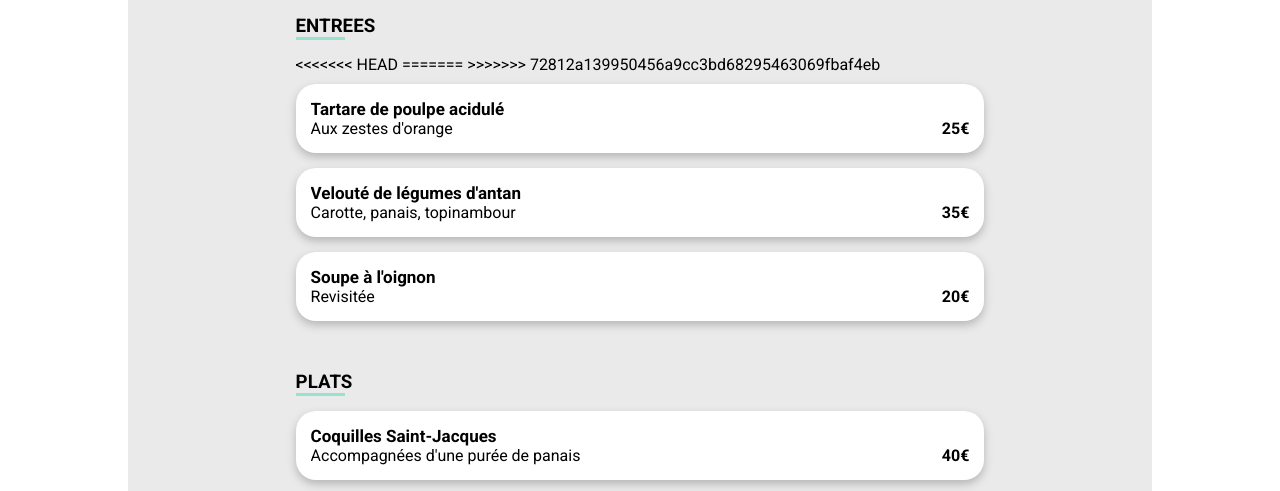
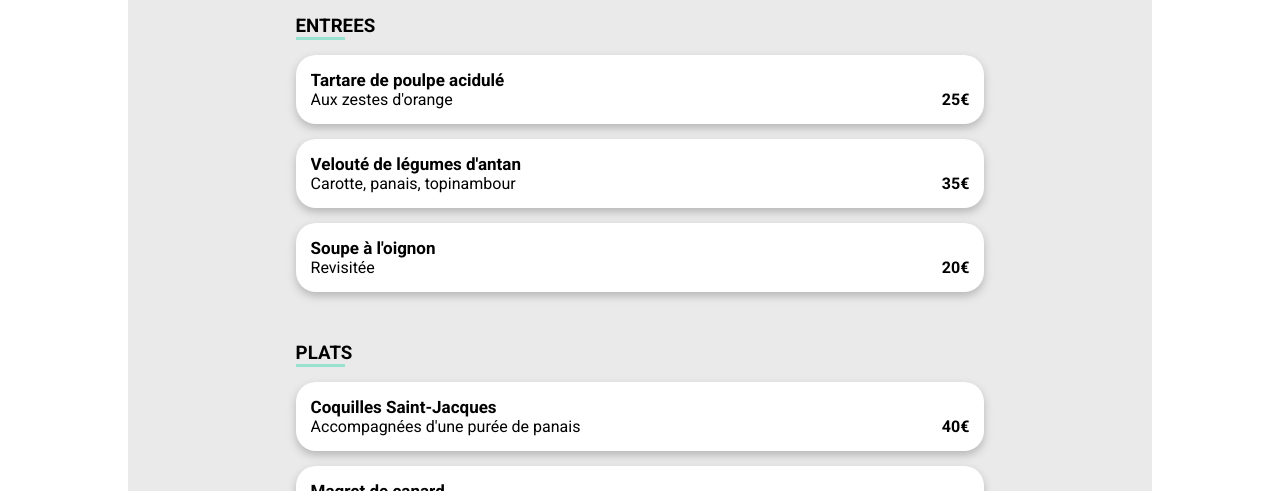
Before and after one commit to Dinazns/Projet_3_Ohmyfood, a website: page alafrancaise.html in a window 1280 px wide. Shown: the part 609-1100 px from the top of the page. Drawn offline with Linux system fonts and the light colour scheme; a web font is replaced by a local one.

Commit message:
Effacement d'une ligne de texte

```diff
--- a/alafrancaise.html
+++ b/alafrancaise.html
@@ -29,10 +29,7 @@
             <div class="container_menu">
                 <h3>ENTREES</h3>
                 <div class="container_menu--bloc">
-<<<<<<< HEAD
 
-=======
->>>>>>> 72812a139950456a9cc3bd68295463069fbaf4eb
                     <div class="container_menu--bloctext">
                         <div class="container_pp">
                             <h4>Tartare de poulpe acidulé</h4>
```
